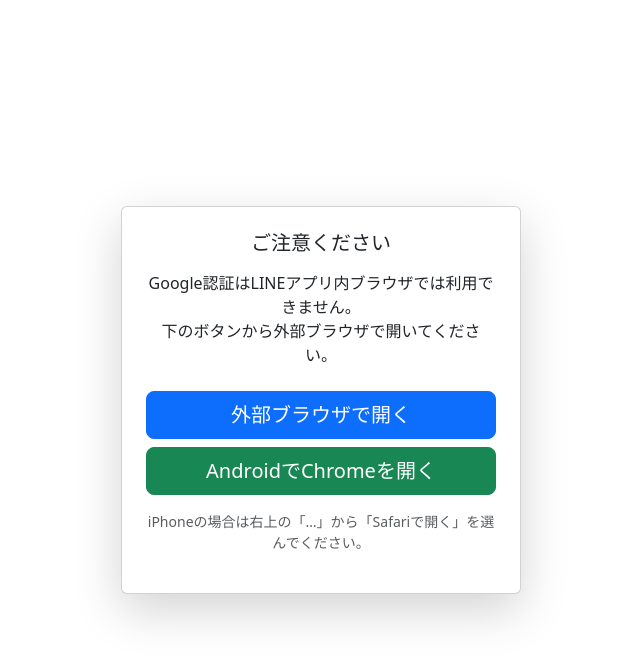
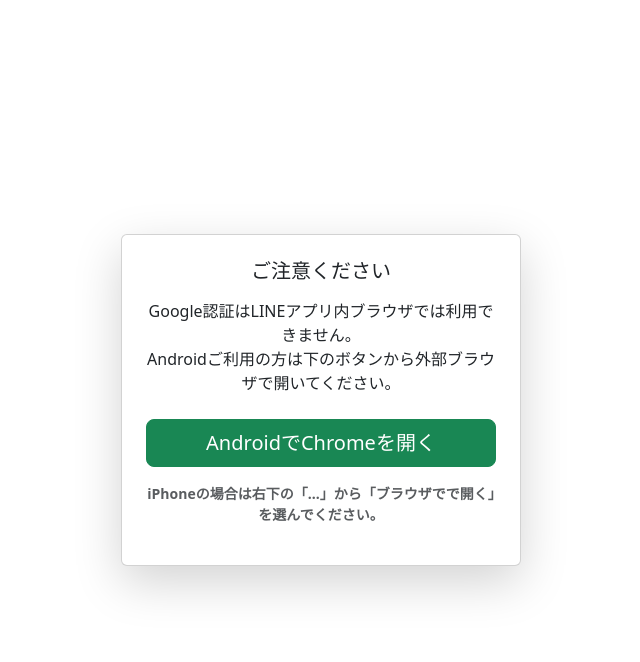
Before and after one commit to Liucci/project_test, a Flask app: template templates/open_in_browser.html in a window 1280 px wide. Shown: the top 662 px of the page, without its empty margins (319-959 px from the left). Run offline with Flask 3, Linux system fonts and the light colour scheme; the template is opened without the code that fills it, so the values that code supplies are empty.

Commit message:
外部ブラウザに誘導

```diff
--- a/templates/open_in_browser.html
+++ b/templates/open_in_browser.html
@@ -12,13 +12,9 @@
     <h5 class="mb-3">ご注意ください</h5>
     <p class="mb-4">
       Google認証はLINEアプリ内ブラウザでは利用できません。<br>
-      下のボタンから外部ブラウザで開いてください。
+      Androidご利用の方は下のボタンから外部ブラウザで開いてください。
     </p>
 
-    <!-- iOS/PC向け（外部ブラウザに飛ぶよう促す） -->
-    <a href="{{ request.url }}" class="btn btn-primary btn-lg w-100 mb-2" target="_blank" rel="noopener noreferrer">
-      外部ブラウザで開く
-    </a>
 
     <!-- Android向け（Chromeで開く） -->
     <a href="intent://{{ request.url }}#Intent;scheme=https;package=com.android.chrome;end"
@@ -27,7 +23,7 @@
     </a>
 
     <p class="mt-3 text-muted small">
-      iPhoneの場合は右上の「…」から「Safariで開く」を選んでください。
+      <strong>iPhoneの場合は右下の「…」から「ブラウザでで開く」を選んでください。</strong>
     </p>
   </div>
 
```
